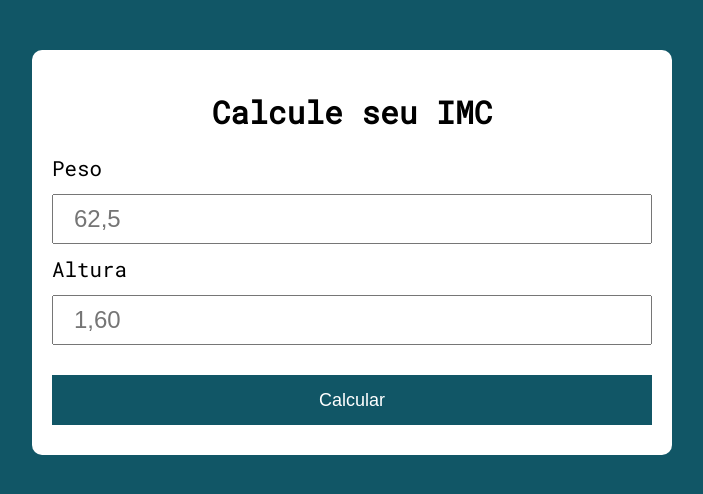
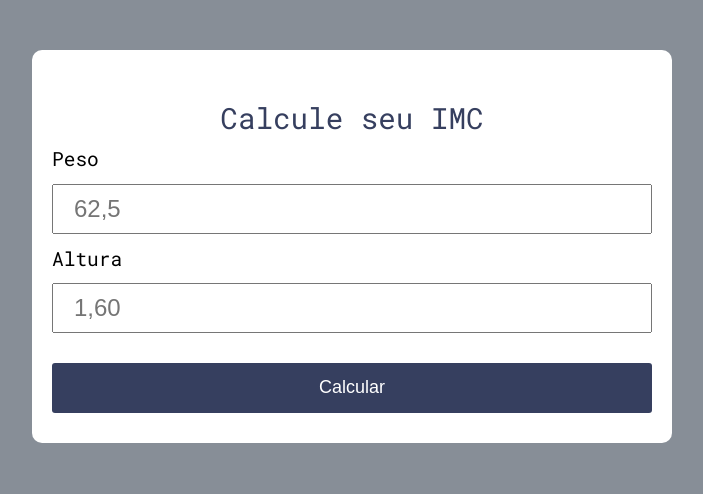
Before and after one commit to cesaroet/IMC, a plain HTML site: page index.html in a window 1280 px wide. Shown: the whole page, without its empty margins (288-991 px from the left). Drawn offline with Linux system fonts and the light colour scheme.

Commit message:
alteracao no css

```diff
--- a/assets/css/style.css
+++ b/assets/css/style.css
@@ -1,6 +1,8 @@
 :root {
-  --primary-color: rgb(17, 86, 102);
-  --primary-color-darker: rgb(9, 48, 56);
+  --primary: #363f5f;
+  --secondary: #273979;
+  --green:  #49aa26;
+  --red: #e92929;
 }
 
 * {
@@ -8,21 +10,31 @@
   outline: 0;
 }
 
+html {
+  font-size: 93.75%; /* 15px */
+}
+
 body {
   margin: 0;
   padding: 0;
-  background: var(--primary-color);
+  background: #878e97;
   font-family: 'Roboto Mono', monospace;
   font-size: 1.3em;
   line-height: 1.5em;
+
 }
 
 h1 {
   text-align: center;
+  margin-top: 2.2rem;
+  margin-bottom: 0.8rem;
+  color: var(--primary);
+  font-weight: normal;
 
 }
 
 .container {
+  width: min(90vw, 800px);
   max-width: 640px;
   margin: 50px auto;
   background: #fff;
@@ -44,28 +56,31 @@ form input {
 }
 
 form input:focus {
-  outline: 1px solid var(--primary-color);
+  outline: 1px solid var(--primary);
 
 }
 
 form button {
-  border: none;
-  background: var(--primary-color);
+  background: var(--primary);
   text-align: center;
   color: #fff;
   font-size: 18px;
   font-weight: 400;
   height: 50px;
+  margin-top: 30px;
+  width: 100%;
+  border: none;
+  padding: 0;
+  border-radius: 0.2rem;
   cursor: pointer;
-  margin-top: 30px;
 }
 
 form button:hover {
-  background: var(--primary-color-darker);
+  background: var(--secondary);
 }
 
 .paragrafo-resultado {
-  background: green;
+  background: var(--green);
   padding: 10px 20px;
 }
 
```
